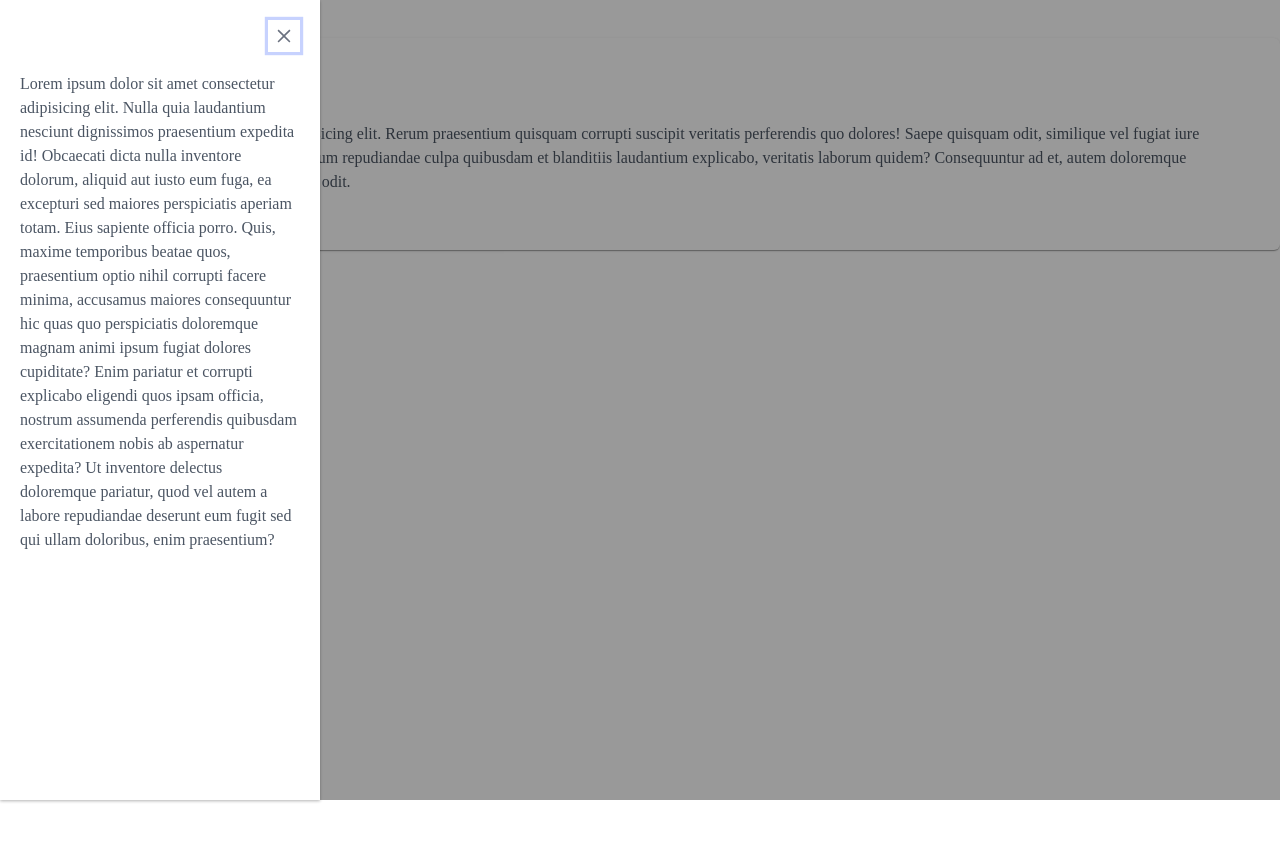
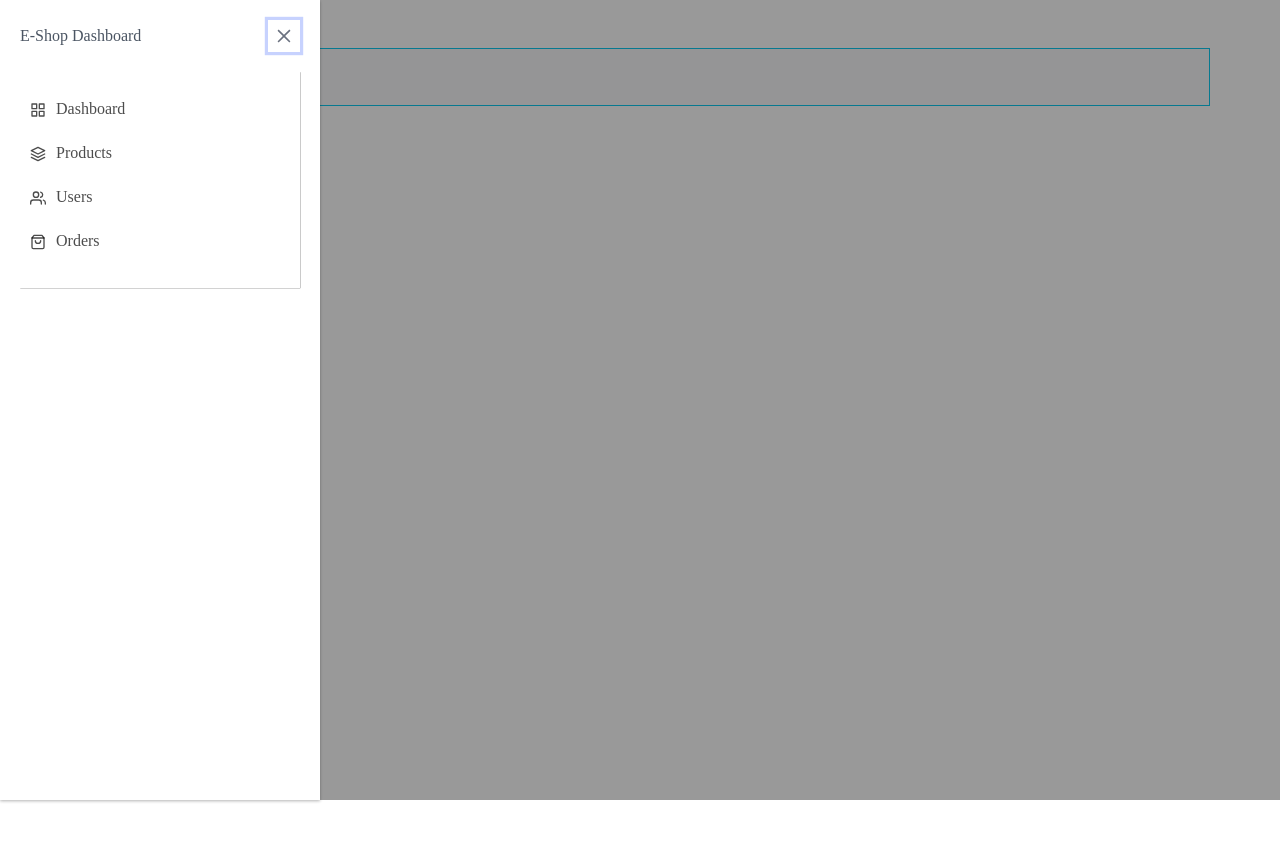
Before and after one commit to gebrina/e-shop, a React (Vite) app: page /dashbaord/users in a window 1280 px wide. Shown: the top 842 px of the page. Before the commit the page ends 800 px from the top, so only its background shows below. Built offline with nearby package versions, Linux system fonts and the light colour scheme; a web font is replaced by a local one.

Commit message:
updated navbar

```diff
--- a/package.json
+++ b/package.json
@@ -12,10 +12,10 @@
   "dependencies": {
     "formik": "^2.4.5",
     "framer-motion": "^10.16.4",
-    "primeicons": "^6.0.1",
     "primereact": "^10.0.2",
     "react": "^18.2.0",
     "react-dom": "^18.2.0",
+    "react-icons": "^4.11.0",
     "react-router-dom": "^6.16.0"
   },
   "devDependencies": {
--- a/src/components/Sidbar.tsx
+++ b/src/components/Sidbar.tsx
@@ -1,5 +1,6 @@
 import { Sidebar } from "primereact/sidebar";
 import { FC } from "react";
+import Navbar from "./navbar/Navbar";
 
 type SidebarProps = {
   visible: boolean;
@@ -9,19 +10,12 @@ type SidebarProps = {
 const Sidbar: FC<SidebarProps> = ({ visible, setVisible }) => {
   return (
     <div>
-      <Sidebar visible={visible} onHide={() => setVisible()}>
-        Lorem ipsum dolor sit amet consectetur adipisicing elit. Nulla quia
-        laudantium nesciunt dignissimos praesentium expedita id! Obcaecati dicta
-        nulla inventore dolorum, aliquid aut iusto eum fuga, ea excepturi sed
-        maiores perspiciatis aperiam totam. Eius sapiente officia porro. Quis,
-        maxime temporibus beatae quos, praesentium optio nihil corrupti facere
-        minima, accusamus maiores consequuntur hic quas quo perspiciatis
-        doloremque magnam animi ipsum fugiat dolores cupiditate? Enim pariatur
-        et corrupti explicabo eligendi quos ipsam officia, nostrum assumenda
-        perferendis quibusdam exercitationem nobis ab aspernatur expedita? Ut
-        inventore delectus doloremque pariatur, quod vel autem a labore
-        repudiandae deserunt eum fugit sed qui ullam doloribus, enim
-        praesentium?
+      <Sidebar
+        header="E-Shop Dashboard"
+        visible={visible}
+        onHide={() => setVisible()}
+      >
+        <Navbar />
       </Sidebar>
     </div>
   );
--- /dev/null
+++ b/src/components/navbar/MenusData.tsx
@@ -0,0 +1,33 @@
+import { FiUsers, FiGrid, FiLayers, FiShoppingBag } from "react-icons/fi";
+type Menu = {
+  inDashboard?: boolean;
+  label: string;
+  path: string;
+  icon?: React.ReactNode;
+};
+export const menus: Menu[] = [
+  {
+    inDashboard: true,
+    label: "Dashboard",
+    path: "/dashboard",
+    icon: <FiGrid />,
+  },
+  {
+    inDashboard: true,
+    label: "Products",
+    path: "/dashboard/products",
+    icon: <FiLayers />,
+  },
+  {
+    inDashboard: true,
+    label: "Users",
+    path: "/dashboard/users",
+    icon: <FiUsers />,
+  },
+  {
+    inDashboard: true,
+    label: "Orders",
+    path: "/dashboard/orders",
+    icon: <FiShoppingBag />,
+  },
+];
--- /dev/null
+++ b/src/components/navbar/Navbar.scss
@@ -0,0 +1,21 @@
+ul {
+  list-style: none;
+  padding: 20px 0;
+  box-shadow: 0.3px 0.3px 0.3px rgba(0, 0, 0, 0.7);
+  li {
+    .menu-link {
+      display: flex;
+      align-items: center;
+      text-decoration: none;
+      margin-bottom: 10px;
+      padding: 5px 10px;
+      gap: 10px;
+      color: rgba(0, 0, 0, 0.7);
+      transition: all 0.5s ease;
+      &:hover {
+        color: rgba(255, 255, 255, 1);
+        background-color: rgba(14, 85, 167, 0.7);
+      }
+    }
+  }
+}
--- /dev/null
+++ b/src/components/navbar/Navbar.tsx
@@ -0,0 +1,30 @@
+import { NavLink } from "react-router-dom";
+import { menus } from "./MenusData";
+import "./Navbar.scss";
+const Navbar = () => {
+  return (
+    <header>
+      <nav>
+        <ul>
+          {menus.map((menu) => {
+            return (
+              <li key={menu.label}>
+                <NavLink
+                  className={({ isActive }) =>
+                    isActive ? "active menu-link" : "menu-link"
+                  }
+                  to={menu.path}
+                >
+                  <li>{menu.icon}</li>
+                  {menu.label}
+                </NavLink>
+              </li>
+            );
+          })}
+        </ul>
+      </nav>
+    </header>
+  );
+};
+
+export default Navbar;
--- /dev/null
+++ b/src/dashboard/index.tsx
@@ -0,0 +1,5 @@
+const Dashboard = () => {
+  return <div>Dashboard</div>;
+};
+
+export default Dashboard;
--- a/src/dashboard/layout.tsx
+++ b/src/dashboard/layout.tsx
@@ -2,17 +2,27 @@ import { BrowserRouter, Routes, Route } from "react-router-dom";
 import { Product } from "./product";
 import { Order } from "./order";
 import { User } from "./user";
-import Navbar from "./navbar/Navbar";
+import Dashboard from ".";
+import { useState } from "react";
+import Sidbar from "../components/Sidbar";
 const DashboardLayout = () => {
+  const [visible, setVisible] = useState(true);
+
+  const toggleVisibility = () => {
+    setVisible(!visible);
+  };
   return (
+    <div className="container my-5 bg-light h-50 border border-1 py-3 border-info">
       <BrowserRouter>
-      <Navbar />
+        <Sidbar visible={visible} setVisible={toggleVisibility} />
         <Routes>
-        <Route path="/dashboard" element={<Product />} />
+          <Route path="/dashboard" element={<Dashboard />} />
+          <Route path="/dashboard/products" element={<Product />} />
           <Route path="/dashboard/orders" element={<Order />} />
           <Route path="dashbaord/users" element={<User />} />
         </Routes>
       </BrowserRouter>
+    </div>
   );
 };
 
--- a/src/dashboard/navbar/Navbar.tsx
+++ /dev/null
@@ -1,33 +0,0 @@
-import { useState } from "react";
-import Sidbar from "../../components/Sidbar";
-import { Card } from "primereact/card";
-const Navbar = () => {
-  const [visible, setVisible] = useState(true);
-
-  const toggleVisibility = () => {
-    setVisible(!visible);
-  };
-  return (
-    <header>
-      <nav>
-        <button onClick={toggleVisibility} className="btn btn-success">
-          Text
-        </button>
-      </nav>
-      <Card title="Lorem Title">
-        <p>
-          Lorem ipsum dolor sit, amet consectetur adipisicing elit. Rerum
-          praesentium quisquam corrupti suscipit veritatis perferendis quo
-          dolores! Saepe quisquam odit, similique vel fugiat iure molestias
-          adipisci aperiam consequuntur dolorum repudiandae culpa quibusdam et
-          blanditiis laudantium explicabo, veritatis laborum quidem?
-          Consequuntur ad et, autem doloremque voluptatem laboriosam quasi.
-          Obcaecati, optio odit.
-        </p>
-      </Card>
-      <Sidbar visible={visible} setVisible={toggleVisibility} />
-    </header>
-  );
-};
-
-export default Navbar;
--- a/src/index.css
+++ b/src/index.css
@@ -1,10 +1,13 @@
 @import url("https://fonts.googleapis.com/css2?family=Kaisei+Tokumin:wght@400;500;700;800&display=swap");
 @import "primereact/resources/themes/lara-light-indigo/theme.css";
 @import "primereact/resources/primereact.css";
-@import "primeicons/primeicons.css";
 
 *,
 *::before,
 *::after {
   font-family: "Kaisei Tokumin", serif;
 }
+
+body {
+  min-height: 100vh;
+}
```
Also changed, not shown: 1 other file (tests, documents, lock files or other folders). Lines whose indentation alone changed are shown as unchanged.
